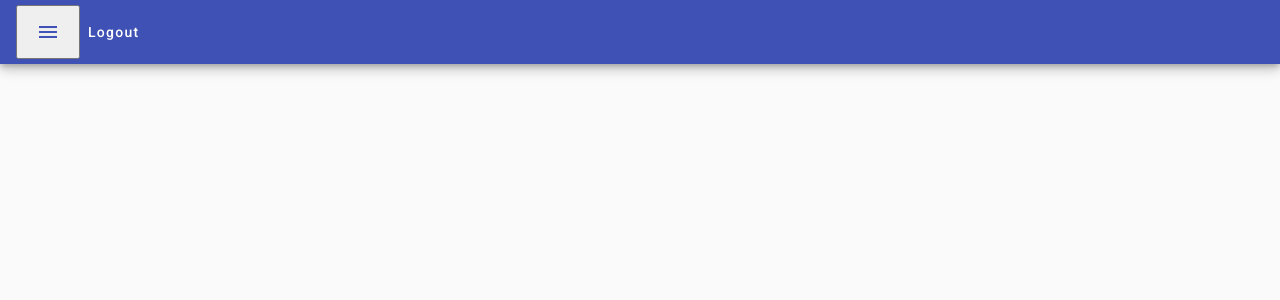
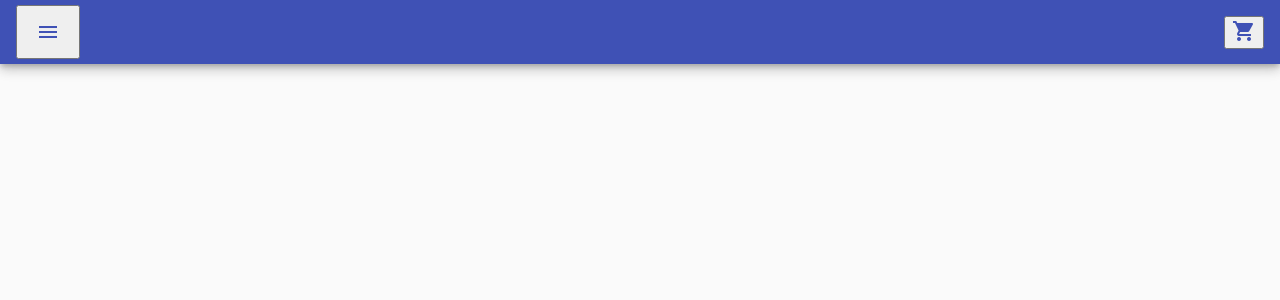
Before and after one commit to danielariosv91/product-app-ng, an Angular app: page /products in a window 1280 px wide. Shown: the top 300 px of the page. Built offline with nearby package versions, Linux system fonts and the light colour scheme.

Commit message:
cart button

```diff
--- a/src/app/product/pages/layout/layout.component.html
+++ b/src/app/product/pages/layout/layout.component.html
@@ -23,7 +23,10 @@
         </button>
         <span class="spacer"></span>
 
-        <button mat-button>Logout</button>
+        <button>
+            <mat-icon mat-icon-button color="primary">shopping_cart</mat-icon>
+        </button>
+
     </mat-toolbar>
 
     <div class="container">
--- a/src/styles.scss
+++ b/src/styles.scss
@@ -1,4 +1,15 @@
 /* You can add global styles to this file, and also import other style files */
 
-html, body { height: 100%; }
-body { margin: 0; font-family: Roboto, "Helvetica Neue", sans-serif; }
+html,
+body {
+    height: 100%;
+}
+
+body {
+    margin: 0;
+    font-family: Roboto, "Helvetica Neue", sans-serif;
+}
+
+.spacer {
+    flex: 1 1 auto;
+}
```
